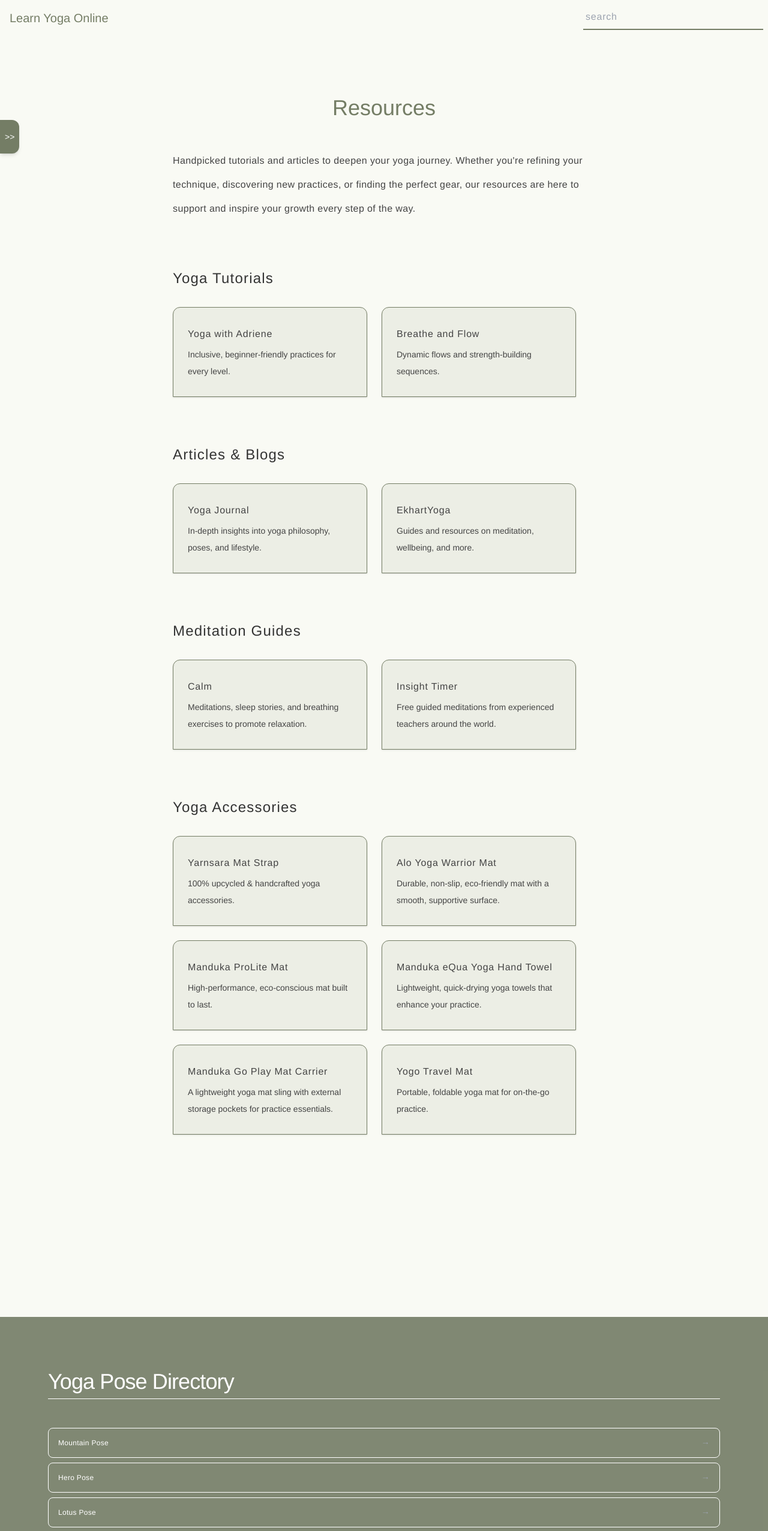
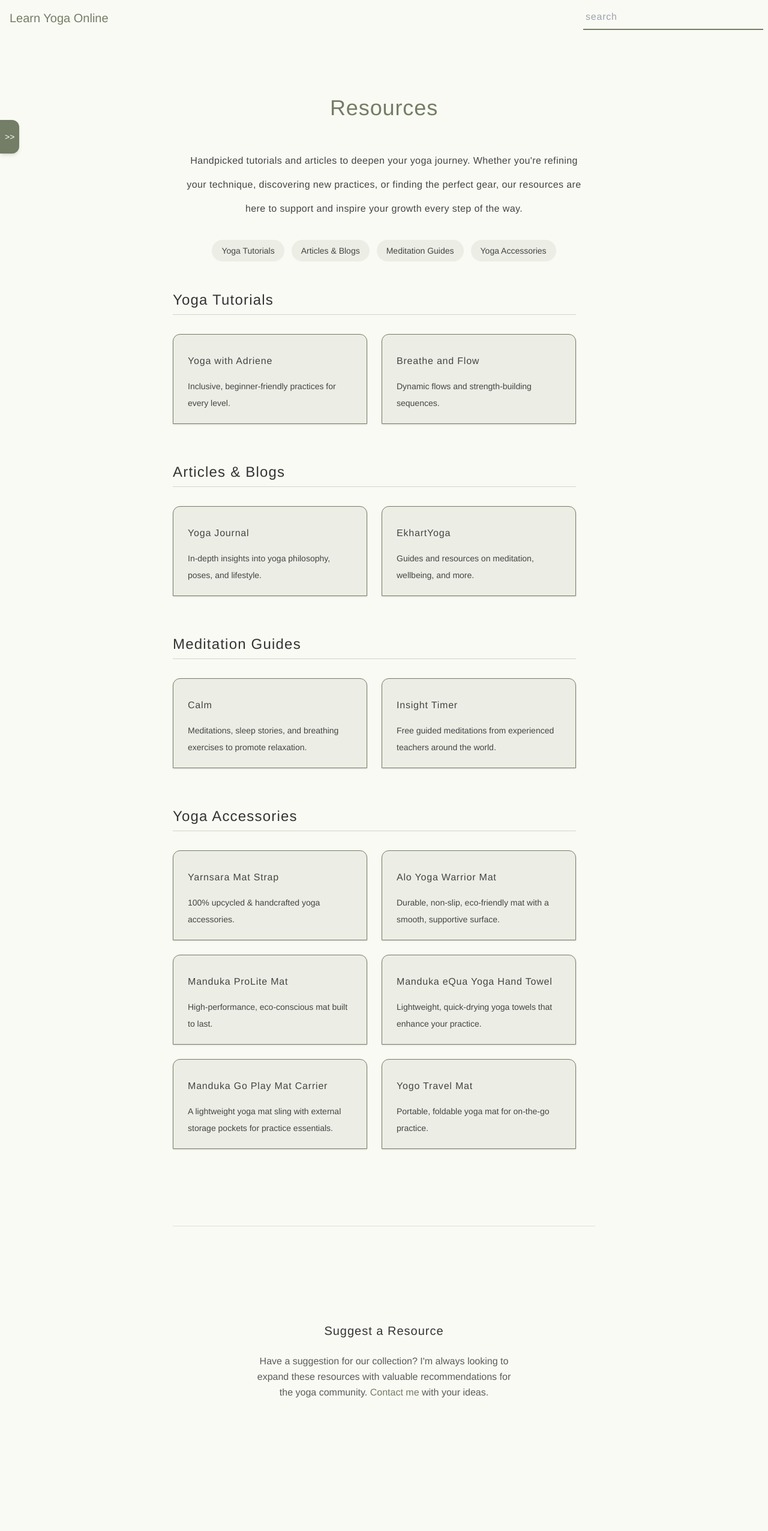
Before and after one commit to samanthacabrera/yoga-library, a React (Vite) app: page /resources in a window 1280 px wide. Shown: the top 2553 px of the page at 60% size. Built offline with nearby package versions, Linux system fonts and the light colour scheme.

Commit message:
add resource suggestion section

```diff
--- a/src/components/Resources.jsx
+++ b/src/components/Resources.jsx
@@ -1,17 +1,22 @@
-import React from "react";
+import React, { useState } from "react";
 import { Link } from "react-router-dom";
 
-
 const ResourceCard = ({ to, title, description }) => (
-    <Link to={to} target="_blank" rel="noopener noreferrer" className="bg-moss bg-opacity-10 border border-moss h-fit md:h-[150px] p-6 text-left rounded-t-xl shadow hover:scale-105 transition duration-500 ease-in-out">
-        <div className="font-medium tracking-wider">{title}</div>
-        <p className="text-sm leading-loose">{description}</p>
+  <Link
+    to={to}
+    target="_blank"
+    rel="noopener noreferrer"
+    className="group bg-moss bg-opacity-10 border border-moss h-fit md:h-[150px] p-6 text-left rounded-t-xl shadow hover:shadow-lg hover:scale-105 transition duration-500 ease-in-out flex flex-col justify-between"
+    aria-label={`Visit ${title}`}
+  >
+    <div className="font-medium tracking-wider group-hover:text-moss transition-colors duration-300">{title}</div>
+    <p className="text-sm leading-loose mt-2">{description}</p>
   </Link>
 );
 
 const ResourceSection = ({ title, links }) => (
   <div className="w-full max-w-2xl">
-        <h2 className="text-2xl text-charcoal tracking-wider font-medium">{title}</h2>
+    <h2 className="text-2xl text-charcoal tracking-wider font-medium border-b border-moss border-opacity-30 pb-2">{title}</h2>
     <div className="grid grid-cols-1 sm:grid-cols-2 gap-6 my-8">
       {links.map((link, index) => (
         <ResourceCard key={index} {...link} />
@@ -21,9 +26,11 @@ const ResourceSection = ({ title, links }) => (
 );
 
 const Resources = () => {
+  const [activeCategory, setActiveCategory] = useState(null);
 
   const resourceCategories = [
     {
+      id: "tutorials",
       title: "Yoga Tutorials",
       links: [
         { to: "https://www.youtube.com/c/yogawithadriene", title: "Yoga with Adriene", description: "Inclusive, beginner-friendly practices for every level." },
@@ -31,6 +38,7 @@ const Resources = () => {
       ]
     },
     {
+      id: "articles",
       title: "Articles & Blogs",
       links: [
         { to: "https://www.yogajournal.com/", title: "Yoga Journal", description: "In-depth insights into yoga philosophy, poses, and lifestyle." },
@@ -38,6 +46,7 @@ const Resources = () => {
       ]
     },
     {
+      id: "meditation",
       title: "Meditation Guides",
       links: [
         { to: "https://www.calm.com/", title: "Calm", description: "Meditations, sleep stories, and breathing exercises to promote relaxation." },
@@ -45,6 +54,7 @@ const Resources = () => {
       ]
     },
     {
+      id: "accessories",
       title: "Yoga Accessories",
       links: [
         { to: "https://yarnsara-samanthacabreras-projects.vercel.app/", title: "Yarnsara Mat Strap", description: "100% upcycled & handcrafted yoga accessories." },
@@ -57,18 +67,63 @@ const Resources = () => {
     }
   ];
 
+  const scrollToSection = (id) => {
+    const element = document.getElementById(id);
+    if (element) {
+      element.scrollIntoView({ behavior: 'smooth' });
+      setActiveCategory(id);
+    }
+  };
+
   return (
-        <div className="flex flex-col min-h-screen w-full max-w-3xl space-y-12 px-8 py-4 my-24 mx-auto">
-            <div className="mb-8">
-                <h1 className="text-center my-12 text-4xl">Resources</h1>
-                <p className="tracking-wide">
+    <div className="flex flex-col min-h-screen w-full max-w-3xl px-8 py-4 my-24 mx-auto">
+      <div className="mb-12">
+        <h1 className="text-center my-12 text-4xl tracking-wide">Resources</h1>
+        <p className="tracking-wide text-center max-w-2xl mx-auto">
           Handpicked tutorials and articles to deepen your yoga journey. Whether you're refining your technique, discovering new practices, or finding the perfect gear, our resources are here to support and inspire your growth every step of the way.
+        </p>
+
+        {/* Nav */}
+        <div className="flex flex-wrap justify-center gap-3 mt-8">
+          {resourceCategories.map((category) => (
+            <button
+              key={category.id}
+              onClick={() => scrollToSection(category.id)}
+              className={`px-4 py-2 rounded-full text-sm transition-all duration-300 ${
+                activeCategory === category.id
+                  ? "bg-moss text-white"
+                  : "bg-moss bg-opacity-10 hover:bg-opacity-30"
+              }`}
+            >
+              {category.title}
+            </button>
+          ))}
+        </div>
+      </div>
+
+      <div className="space-y-16">
+        {resourceCategories.map((category, index) => (
+          <div key={index} id={category.id}>
+            <ResourceSection {...category} />
+          </div>
+        ))}
+      </div>
+
+        <div className="mt-24 border-t border-moss border-opacity-20 pt-40 text-center">
+        <h2 className="text-xl text-charcoal tracking-wider font-light mb-6">Suggest a Resource</h2>
+        <p className="max-w-md mx-auto leading-relaxed text-charcoal text-opacity-80">
+            Have a suggestion for our collection? I'm always looking to expand these resources
+            with valuable recommendations for the yoga community. {" "}
+            <a
+            href="mailto:samantha.n.cabrera@gmail.com?subject=Resource Suggestion for Learn Yoga Online"
+            className="inline-block font-medium text-moss hover:underline transition-all duration-300"
+            >
+            Contact me
+            </a>{" "}
+            with your ideas.
         </p>
         </div>
 
-            {resourceCategories.map((category, index) => (
-                <ResourceSection key={index} {...category} />
-            ))}
     </div>
   );
 };
```
Lines whose indentation alone changed are shown as unchanged.
